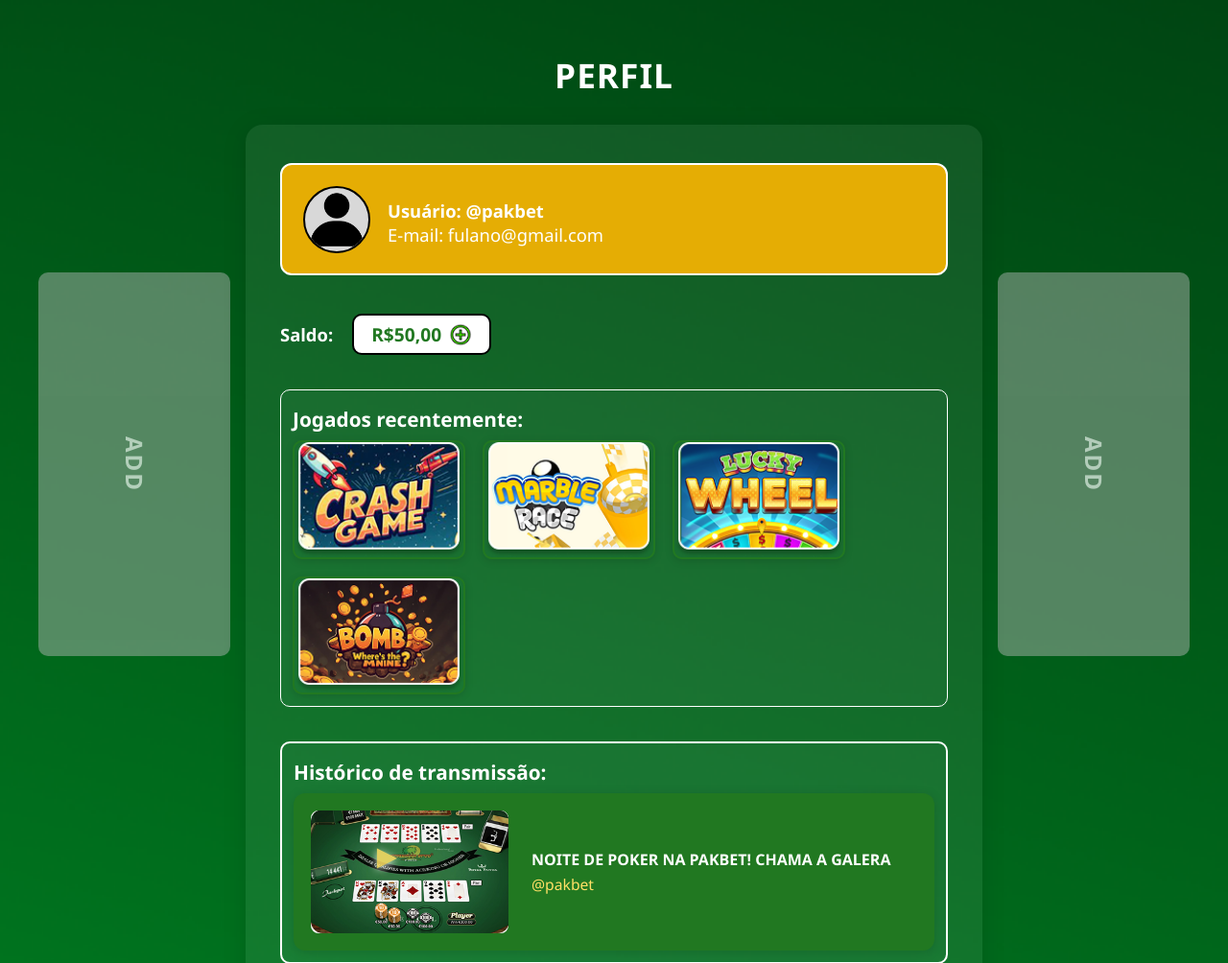
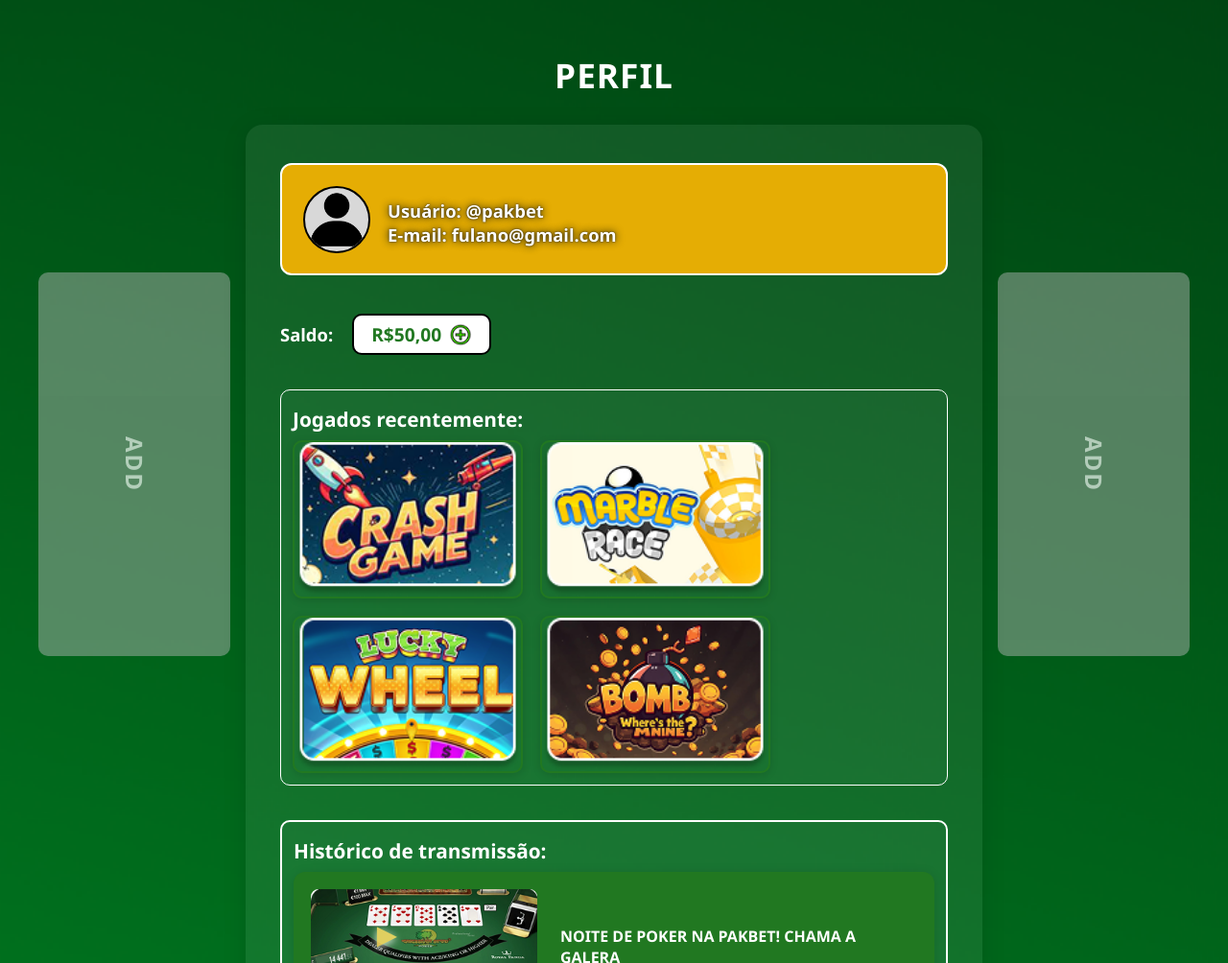
Before and after one commit to AugustoCesa/project_pakbat, a plain HTML site: page pages/user.html in a window 1280 px wide. Shown: the part 96-1100 px from the top of the page at 96% size. Drawn offline with Linux system fonts and the light colour scheme; a web font is replaced by a local one.

Commit message:
Algumas alterações na intertface do usuário

```diff
--- a/pages/user.html
+++ b/pages/user.html
@@ -20,7 +20,7 @@
             </div>
             <div class="perfil-info">
               <span class="perfil-user-label">Usuário: <b>@pakbet</b></span><br>
-              <span class="perfil-email-label">E-mail: fulano@gmail.com</span>
+              <span class="perfil-email-label"><strong>E-mail: fulano@gmail.com</strong></span>
             </div>
           </div>
         </div>
--- a/style/StyleUser.css
+++ b/style/StyleUser.css
@@ -14,6 +14,7 @@ body {
   position: relative;
   padding-bottom: 40px;
   min-height: 80vh;
+
 }
 
 .perfil-title {
@@ -56,6 +57,8 @@ body {
   display: flex;
   align-items: center;
   gap: 18px;
+  text-shadow: #272001 0px 0px 2px, #151402 0px 0px 8px;
+  font-weight: bold;
 }
 
 .perfil-avatar img {
@@ -135,7 +138,7 @@ body {
 }
 
 .jogados-list img {
-  width: 180px;
+  width: 240px;
   height: auto;
   object-fit: cover;
   border-radius: 10px;
@@ -175,7 +178,7 @@ body {
 }
 
 .historico-card img {
-  width: 210px;
+  width: 240px;
   height: auto;
   object-fit: cover;
   border-radius: 10px;
```
